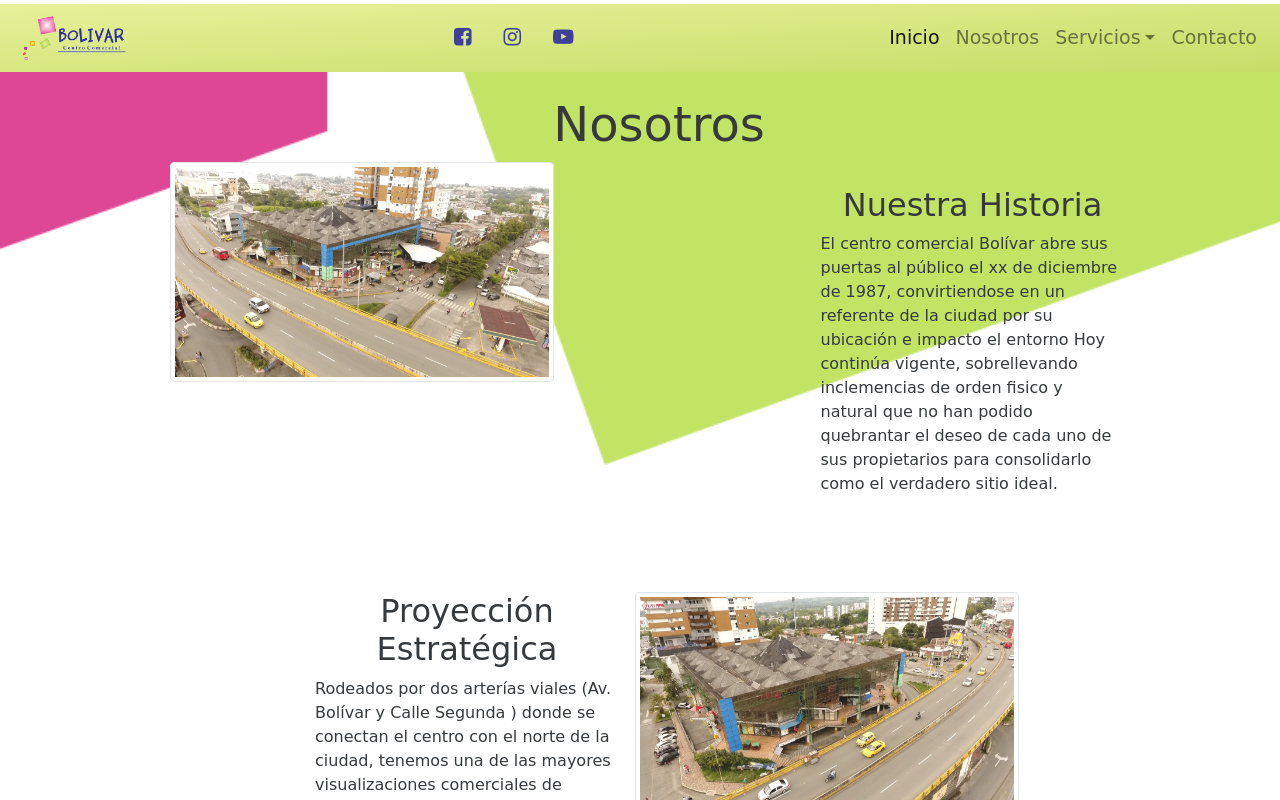
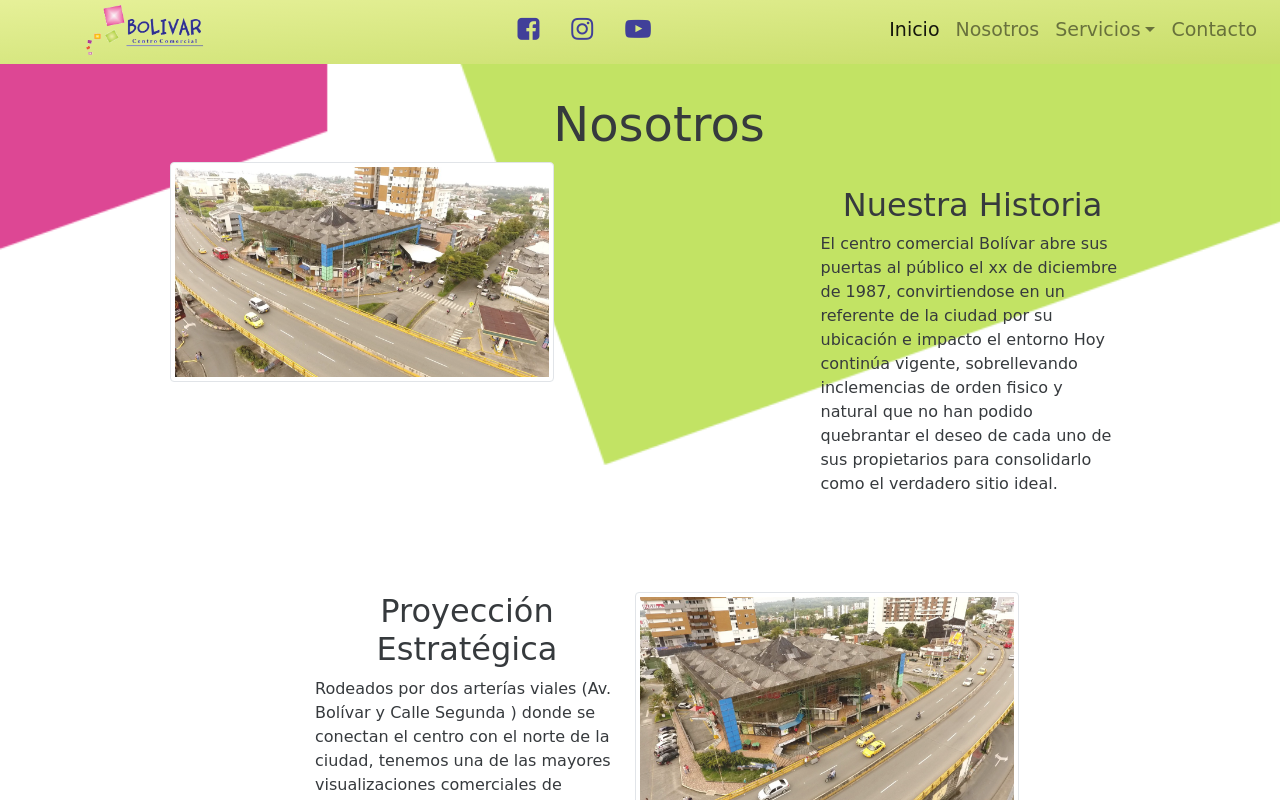
Before and after one commit to esthefaniaL/cc-app, a React (Create React App) app: page /nosotros in a window 1280 px wide. Shown: the top 800 px of the page. Built offline with nearby package versions, Linux system fonts and the light colour scheme.

Commit message:
ajuste logos mobile-horizontal

```diff
--- a/src/styles/Cabezote.css
+++ b/src/styles/Cabezote.css
@@ -31,6 +31,20 @@ background: linear-gradient(357deg, rgba(199,221,104,1) 0%, rgba(231,241,154,1)
 
     .container-fluid{
       padding: .7rem 1rem 3rem 0rem !important;
+      margin: 6rem 0rem 3.3rem !important;
     }
 
 }
+@media all and (min-width: 700px), handheld and (orientation: landscape) {
+    .logo-img{
+        width: 20vw !important;
+     }
+
+     .redes{
+        font-size: 2vw !important;
+    }
+    .container-fluid{
+        margin: 6rem 0rem 3.3rem !important;
+      }
+
+ }
```
